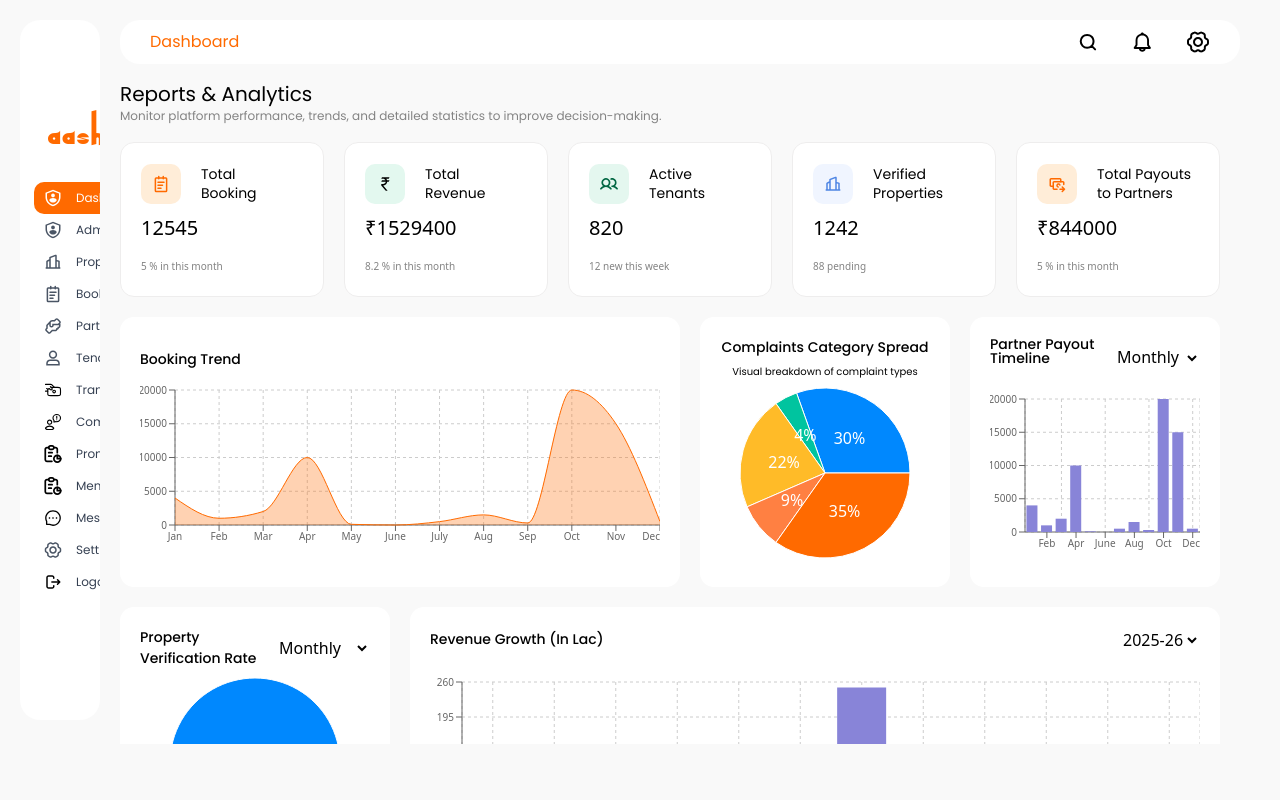
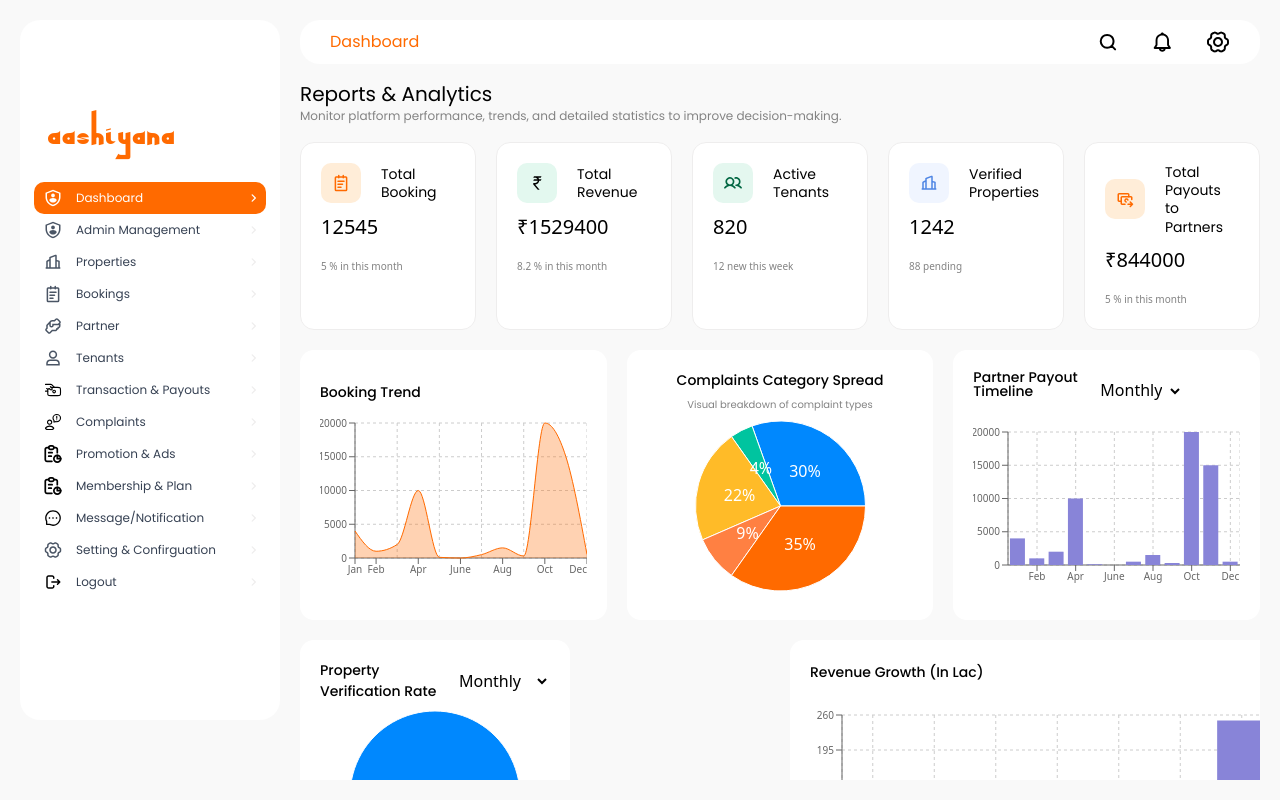
Before and after one commit to samhr20/pg-rental, a React (Vite) app: page / in a window 1280 px wide. Built offline with nearby package versions, Linux system fonts and the light colour scheme.

Commit message:
Changes in responsiveness

```diff
--- a/src/App.jsx
+++ b/src/App.jsx
@@ -17,11 +17,11 @@ import Navbar from './components/Navbar'
 
 const App = () => {
   return (
-    <div className="bg-[#F9F9F9] overflow-hidden h-screen p-5 gap-5 flex lg:p-[20px] ">
+    <div className="bg-[#F9F9F9] h-screen p-5 gap-5 flex lg:p-[20px] overflow-hidden">
       <Leftbar />
-      <div className='space-y-[20px] space-x-[20px]'>
-        <Navbar  />
-        <main className="">
+      <div className='flex-1 flex flex-col gap-[20px] min-w-0 h-full'>
+        <Navbar />
+        <main className="flex-1 min-w-0 overflow-y-auto overflow-x-hidden">
           <Routes>
             <Route path="/" element={<Dashboard/>} />
             <Route path="/admin-management" element={<AdminManagement />} />
--- a/src/components/BookingTrend.jsx
+++ b/src/components/BookingTrend.jsx
@@ -18,8 +18,9 @@ const data = [
 
 const BookingTrend = () => {
   return (
-    <div className="bg-white flex flex-col gap-[10px] lg:py-8 py-4 px-3 lg:px-[20px] rounded-[14px] w-full lg:min-w-[560px] h-[270px]">
-      <h5 className="lg:text-[14px] ">Booking Trend</h5>
+    <div className="bg-white flex flex-col gap-[10px] lg:py-8 py-4 px-3 lg:px-[20px] rounded-[14px] w-full h-[270px] min-h-[270px]">
+      <h5 className="lg:text-[14px] text-[12px]">Booking Trend</h5>
+      <div className="flex-1">
         <ResponsiveContainer width="100%" height="100%">
           <AreaChart
             data={data}
@@ -39,6 +40,7 @@ const BookingTrend = () => {
           </AreaChart>
         </ResponsiveContainer>
       </div>
+    </div>
   );
 };
 
--- a/src/components/ComplaintCategory.jsx
+++ b/src/components/ComplaintCategory.jsx
@@ -25,13 +25,14 @@ const renderCustomizedLabel = ({ cx, cy, midAngle, innerRadius, outerRadius, per
 
 export default function ComplaintCategory() {
     return (
-        <div className=" bg-white p-[20px] flex flex-col justify-between  rounded-[14px] lg:min-w-[250px] h-[270px]">
-            <div className='w-[210px] h-[42px] gap-1.5 flex flex-col'>
-                <h5 className='lg:text-[14px] leading-[150%] tracking-[0%]  text-center'>Complaints Category Spread</h5>
-                <p className='text-[10px] text-[#838383]leading-[150%] tracking-[0%] text-center'>Visual breakdown of complaint types</p>
+        <div className="bg-white p-[20px] flex flex-col justify-between rounded-[14px] w-full h-[270px] min-h-[270px]">
+            <div className='w-full flex flex-col gap-1.5'>
+                <h5 className='lg:text-[14px] text-[12px] leading-[150%] tracking-[0%] text-center'>Complaints Category Spread</h5>
+                <p className='text-[10px] text-[#838383] leading-[150%] tracking-[0%] text-center'>Visual breakdown of complaint types</p>
             </div>
 
-            <ResponsiveContainer className={'w-[170px] h-[170px]'}>
+            <div className="flex-1 flex items-center justify-center">
+                <ResponsiveContainer width="100%" height="100%">
                     <PieChart width={400} height={400}>
                         <Pie
                             data={data}
@@ -52,5 +53,6 @@ export default function ComplaintCategory() {
                     </PieChart>
                 </ResponsiveContainer>
             </div>
+        </div>
     );
 }
--- a/src/components/DashboardGrid.jsx
+++ b/src/components/DashboardGrid.jsx
@@ -18,22 +18,21 @@ const DashboardGrid = () => {
     }
 
     return (
-        <div className='flex flex-wrap gap-[20px]'>
+        <div className='grid grid-cols-1 sm:grid-cols-2 lg:grid-cols-3 xl:grid-cols-5 gap-[20px] w-full'>
 
             {DashboardGridData.map((data, key) => {
                 const IconComponent = iconComponent[data.icon];
                 return (
-                    <div key={key} className='bg-white lg:w-[204px] lg:h-[155px] border border-[#EEEDED] gap-[14px] rounded-[14px] p-[20px] flex flex-col   '>
-                        <div className='flex w-[164px] h-[42px] gap-5 items-center'>
-                            <div className={` rounded-[10px] py-[7px] px-[10px] gap-2.5 w-10 flex items-center justify-center h-10 ${data.iconBoxColor}
-                        `}>
+                    <div key={key} className='bg-white border border-[#EEEDED] gap-[14px] rounded-[14px] p-[20px] flex flex-col min-h-[155px]'>
+                        <div className='flex w-full gap-5 items-center'>
+                            <div className={`rounded-[10px] py-[7px] px-[10px] gap-2.5 w-10 flex items-center justify-center h-10 ${data.iconBoxColor}`}>
                                 <IconComponent className={`w-[18px] h-[18px] ${data.iconColor}`} />
                             </div>
-                            <p className=' leading-[130%] tracking-[0%] text-black text-[14px]'>{data.textOne} <br /> {data.textTwo}</p>
+                            <p className='leading-[130%] tracking-[0%] text-black text-[14px] flex-1'>{data.textOne} <br /> {data.textTwo}</p>
                         </div>
 
-                        <h4 className='w-[164px] text-black h-[30px] text-[20px] leading-[100%] tracking-[0%] break-words'>{data.data}</h4>
-                        <h4 className='w-[164px] h-[15px] text-[10px] leading-[100%] tracking-[0%] text-[#838383]'>{data.number} {data.text}</h4>
+                        <h4 className='w-full text-black h-[30px] text-[20px] leading-[100%] tracking-[0%] break-words'>{data.data}</h4>
+                        <h4 className='w-full h-[15px] text-[10px] leading-[100%] tracking-[0%] text-[#838383]'>{data.number} {data.text}</h4>
                     </div>
                 )
             })}
--- a/src/components/Navbar.jsx
+++ b/src/components/Navbar.jsx
@@ -27,7 +27,7 @@ const Navbar = () => {
   const { menuToggle } = useSideBar()
 
   return (
-    <div className='flex justify-between items-center rounded-[20px] lg:w-[1120px] bg-white py-[10px] lg:px-[30px] px-[10px] '>
+    <div className='flex justify-between items-center rounded-[20px] w-full bg-white py-[10px] lg:px-[30px] px-[10px]'>
       <p className='text-[#FF6A00] leading-[100%] tracking-[0%] text-[16px]'>{title}</p>
       <div className='flex justify-between w-20 lg:w-[132px] h-[24px] gap-[30px]'>
         <Search className="cursor-pointer hover:text-orange-400 transition-colors duration-200 h-6 w-5 " />
@@ -37,7 +37,7 @@ const Navbar = () => {
         <Link to="/setting">
           <Setting className="cursor-pointer hidden lg:block hover:text-orange-400 transition-colors duration-200 h-6 w-6" />
         </Link>
-        <Menu onClick={menuToggle} className="cursor-pointer  lg:hidden   hover:text-orange-400 transition-colors duration-200 h-6 w-6" />
+        <Menu onClick={menuToggle} className="cursor-pointer lg:hidden hover:text-orange-400 transition-colors duration-200 h-6 w-6" />
 
       </div>
     </div>
--- a/src/pages/Dashboard.jsx
+++ b/src/pages/Dashboard.jsx
@@ -7,19 +7,21 @@ import PropertyVerification from "../components/PropertyVerification"
 
 const Dashboard = () => {
   return (
-    <div className="flex flex-col gap-[20px] lg:h-[660px] overflow-x-hidden lg:overflow-y-scroll ">
-      <div className='w-[542px] h-[54px] space-y-[6px] space-x-[6px]'>
+    <div className="flex flex-col gap-[20px] min-h-screen overflow-x-hidden">
+      <div className='w-full max-w-4xl space-y-[6px]'>
         <p className='text-[20px] text-[#000000] leading-[100%] tracking-[0%]'>Reports & Analytics</p>
         <p className='text-[12px] text-[#838383] leading-[100%] tracking-[0%]'>Monitor platform performance, trends, and detailed statistics to improve decision-making.</p>
       </div>
 
       <DashboardGrid />
-      <div className="w-[1100px] h-[270px] lg:flex lg:justify-between lg:items-center gap-5 space-y-5 lg:space-y-0  ">
+
+      <div className="w-full grid grid-cols-1 xl:grid-cols-3 gap-5">
         <BookingTrend />
         <ComplaintCategory />
         <PartnerPayout />
       </div>
-      <div className="w-[1100px] h-[270px] lg:flex lg:justify-between lg:items-center gap-5 space-y-5 lg:space-y-0  ">
+
+      <div className="w-full grid grid-cols-1 xl:grid-cols-2 gap-5">
         <PropertyVerification />
         <RevenueGrowth />
       </div>
```
Lines whose indentation alone changed are shown as unchanged.
